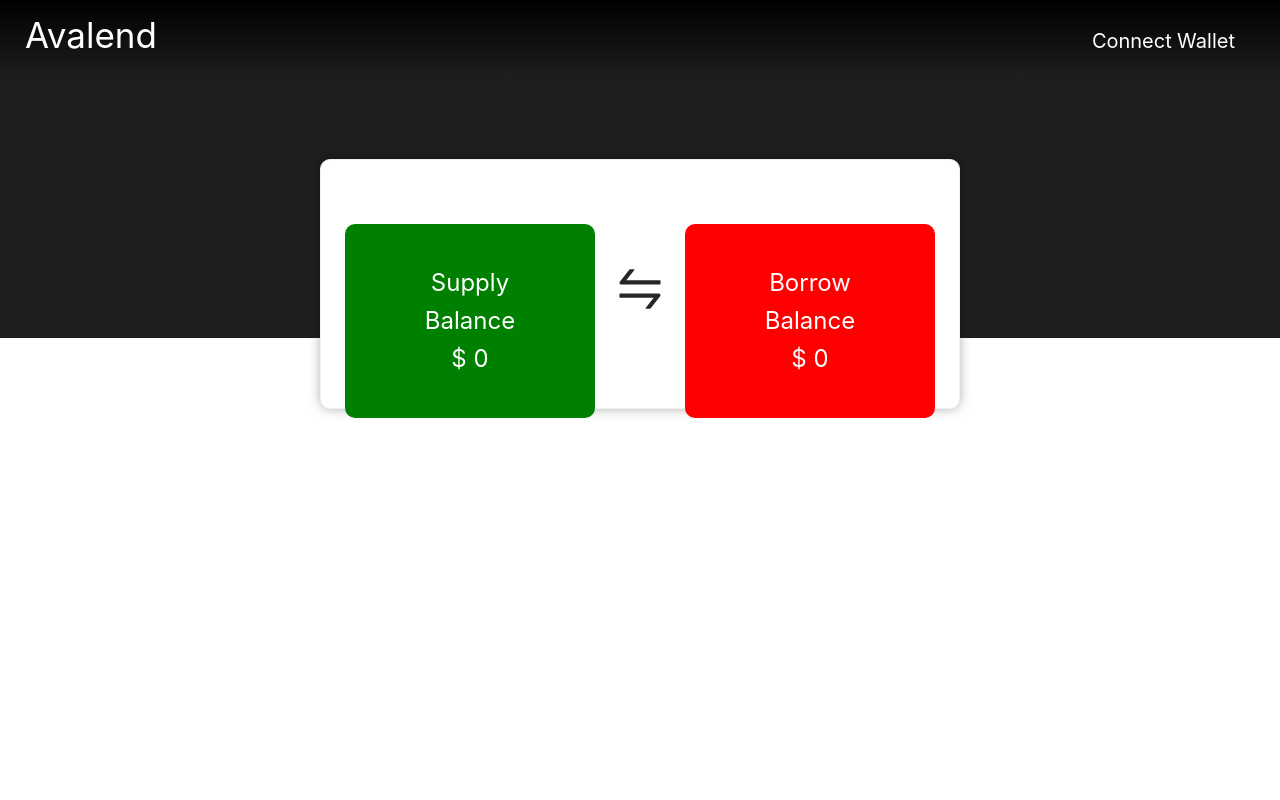
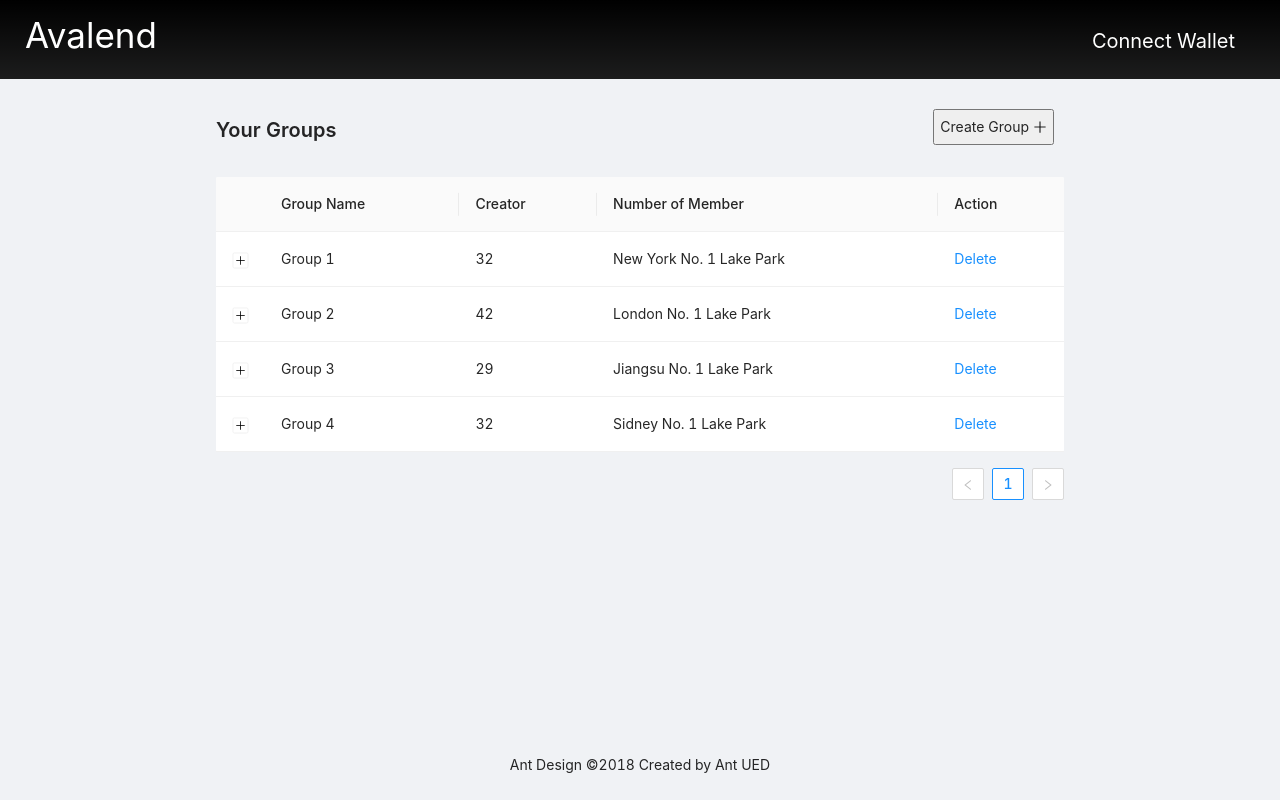
Before and after one commit to CeliktepeMurat/AvaLend, a React (Create React App) app: page /home in a window 1280 px wide. Built offline with nearby package versions, Linux system fonts and the light colour scheme.

Commit message:
groupPage

```diff
--- a/src/App.css
+++ b/src/App.css
@@ -115,8 +115,50 @@ body {
   width: 250px;
 }
 
-.anticon svg {
+.headerCard .anticon svg {
   height: 50px !important;
   width: 50px !important;
   margin-top: 80px;
 }
+
+#components-layout-demo-top-side .logo {
+  float: left;
+  width: 120px;
+  height: 31px;
+  margin: 16px 24px 16px 0;
+  background: rgba(255, 255, 255, 0.3);
+}
+
+.ant-row-rtl #components-layout-demo-top-side .logo {
+  float: right;
+  margin: 16px 0 16px 24px;
+}
+
+.site-layout-background {
+  background: #fff;
+}
+
+@media (min-width: 768px) {
+  .container {
+    max-width: 720px;
+  }
+}
+
+@media (min-width: 576px) {
+  .container {
+    max-width: 70%;
+  }
+}
+.container {
+  width: 100%;
+  padding-right: 15px;
+  padding-left: 15px;
+  margin-right: auto;
+  margin-left: auto;
+}
+
+.createGroupButton {
+  float: right;
+  padding: 5px;
+  margin: 10px;
+}
--- a/src/App.js
+++ b/src/App.js
@@ -1,13 +1,11 @@
 import "./App.css";
 import "antd/dist/antd.css";
-import Navbar from "./components/layout/Navbar";
-import Header from "./components/layout/Header";
+import Index from "./components/group/index";
 
 const App = () => {
   return (
     <div className="App">
-      <Navbar />
-      <Header />
+      <Index />
     </div>
   );
 };
--- /dev/null
+++ b/src/components/group/MyGroups.js
@@ -0,0 +1,66 @@
+import { Table } from "antd";
+
+const columns = [
+  { title: "Group Name", dataIndex: "name", key: "name" },
+  { title: "Creator", dataIndex: "age", key: "creator" },
+  { title: "Number of Member", dataIndex: "address", key: "memberNumber" },
+  {
+    title: "Action",
+    dataIndex: "",
+    key: "x",
+    // eslint-disable-next-line jsx-a11y/anchor-is-valid
+    render: () => <a>Delete</a>,
+  },
+];
+
+const data = [
+  {
+    key: 1,
+    name: "Group 1",
+    age: 32,
+    address: "New York No. 1 Lake Park",
+    description:
+      "My name is John Brown, I am 32 years old, living in New York No. 1 Lake Park.",
+  },
+  {
+    key: 2,
+    name: "Group 2",
+    age: 42,
+    address: "London No. 1 Lake Park",
+    description:
+      "My name is Jim Green, I am 42 years old, living in London No. 1 Lake Park.",
+  },
+  {
+    key: 3,
+    name: "Group 3",
+    age: 29,
+    address: "Jiangsu No. 1 Lake Park",
+    description:
+      "My name is John Brown, I am 32 years old, living in New York No. 1 Lake Park",
+  },
+  {
+    key: 4,
+    name: "Group 4",
+    age: 32,
+    address: "Sidney No. 1 Lake Park",
+    description:
+      "My name is Joe Black, I am 32 years old, living in Sidney No. 1 Lake Park.",
+  },
+];
+
+const MyGroups = () => {
+  return (
+    <Table
+      columns={columns}
+      expandable={{
+        expandedRowRender: (record) => (
+          <p style={{ margin: 0 }}>{record.description}</p>
+        ),
+        rowExpandable: (record) => record.name !== "Not Expandable",
+      }}
+      dataSource={data}
+    />
+  );
+};
+
+export default MyGroups;
--- /dev/null
+++ b/src/components/group/index.js
@@ -0,0 +1,33 @@
+import { Layout, PageHeader } from "antd";
+import Navbar from "../layout/Navbar";
+import MyGroups from "./MyGroups";
+import { PlusOutlined } from "@ant-design/icons";
+const { Content, Footer } = Layout;
+
+const Index = () => {
+  return (
+    <Layout style={{ height: "100vh" }}>
+      <Navbar />
+
+      <Content className="container" style={{ padding: "0px 0px" }}>
+        <PageHeader
+          title="Your Groups"
+          extra={[
+            <button className="createGroupButton">
+              Create Group <PlusOutlined />
+            </button>,
+          ]}
+        >
+          <div>
+            <MyGroups />
+          </div>
+        </PageHeader>
+      </Content>
+      <Footer style={{ textAlign: "center" }}>
+        Ant Design ©2018 Created by Ant UED
+      </Footer>
+    </Layout>
+  );
+};
+
+export default Index;
```
Also changed, not shown: 1 other file (tests, documents, lock files or other folders).
